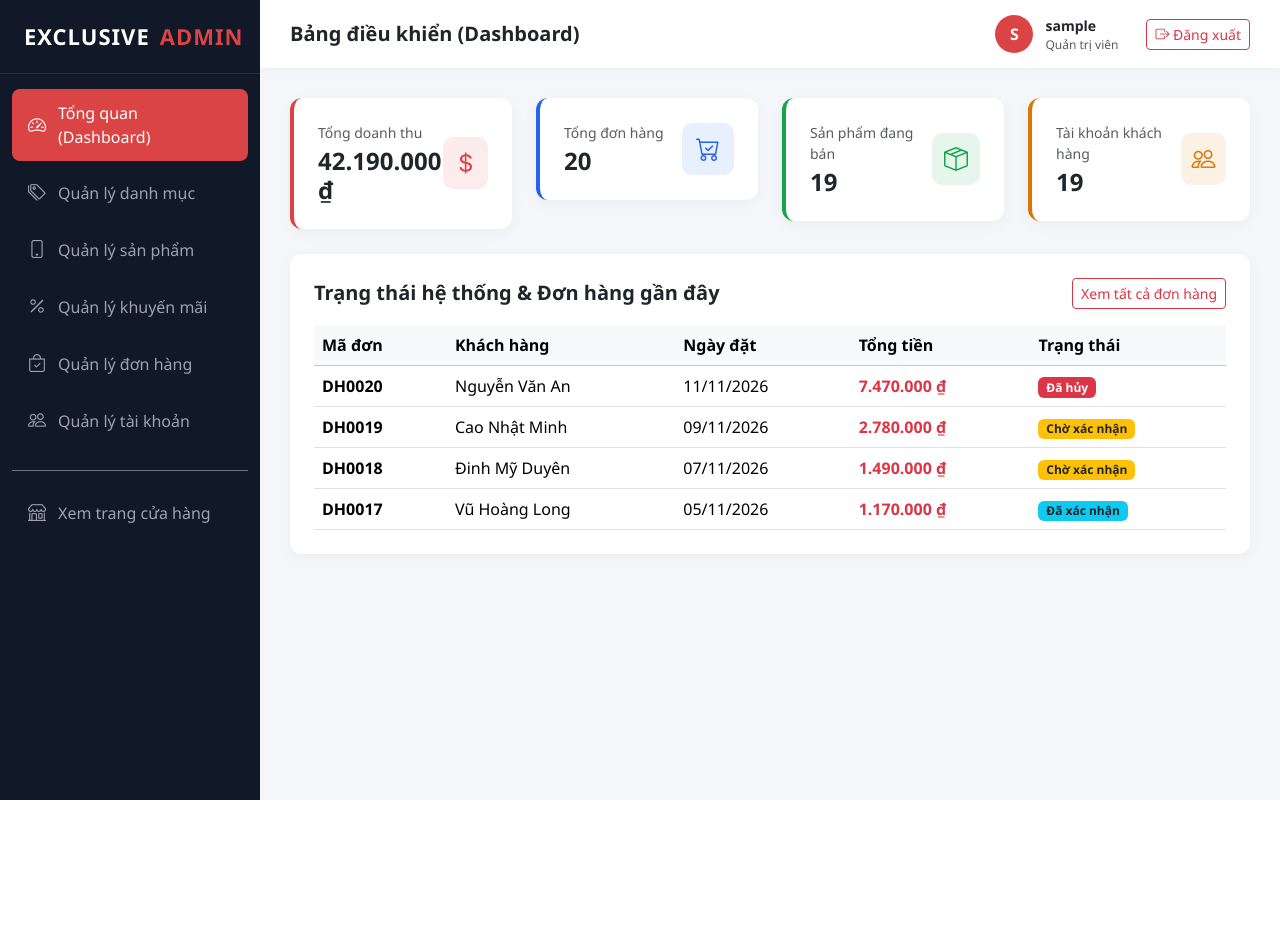
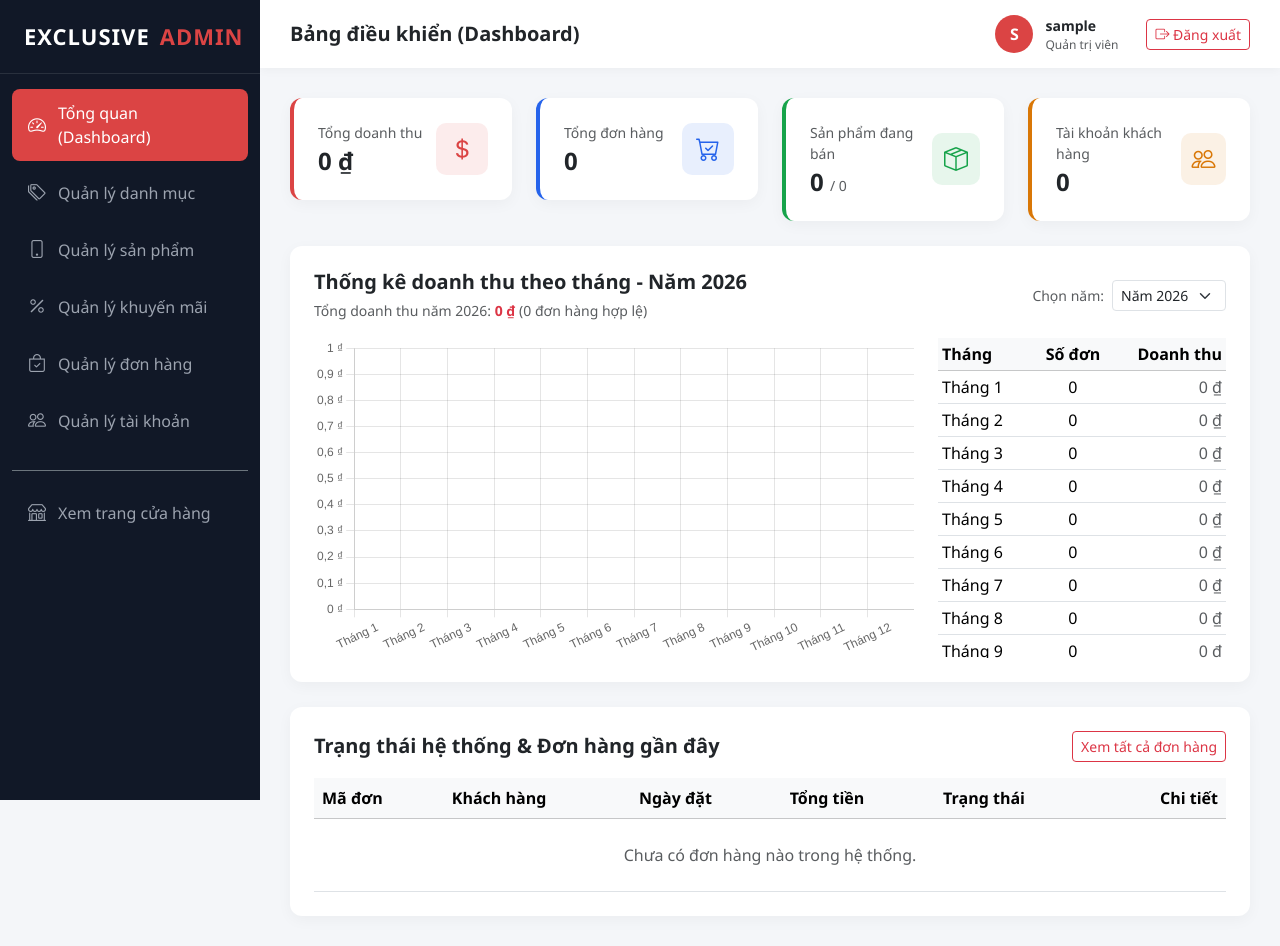
Before and after one commit to HuynhLan-dsg/DoAnNhom08LTW, an ASP.NET Core app: page /Admin in a window 1280 px wide. Before the commit the page ends 800 px from the top, so only its background shows below. Run offline with ASP.NET Core 8, Linux system fonts and the light colour scheme; the visitor is signed in with stand-in values (Sample User, id 1).

Commit message:
feat(admin): implement dashboard revenue statistics and view components

```diff
--- a/Areas/Admin/Controllers/DashboardController.cs
+++ b/Areas/Admin/Controllers/DashboardController.cs
@@ -1,6 +1,6 @@
+using DoAnNhom08LTW.Services.Interfaces;
 using Microsoft.AspNetCore.Authorization;
 using Microsoft.AspNetCore.Mvc;
-using Microsoft.Extensions.Hosting;
 
 namespace DoAnNhom08LTW.Areas.Admin.Controllers
 {
@@ -8,11 +8,33 @@ namespace DoAnNhom08LTW.Areas.Admin.Controllers
     [Authorize(Roles = "Admin")] // Chỉ tài khoản có VaiTro = 'Admin' mới được truy cập
     //Cơ chế hoạt động:Nếu chưa đăng nhập mà gõ /Admin/Dashboard ==> Tự động chuyển sang /Account/Login.
     //Nếu đăng nhập bằng tài khoản khach01 @phonestore.example(có VaiTro = 'KhachHang') mà cố tình gõ /Admin/Dashboard $\rightarrow$ Tự động chặn lại và chuyển sang /Account/AccessDenied.
-    public class DashboardController: Controller
+    public class DashboardController : Controller
     {
-        public IActionResult Index()
+        private readonly IDashboardService _dashboardService;
+        private readonly ILogger<DashboardController> _logger;
+
+        public DashboardController(
+            IDashboardService dashboardService,
+            ILogger<DashboardController> logger)
         {
-            return View();
+            _dashboardService = dashboardService;
+            _logger = logger;
+        }
+
+        [HttpGet]
+        public async Task<IActionResult> Index(int? year)
+        {
+            var model = await _dashboardService.GetDashboardDataAsync(year);
+            _logger.LogInformation("Admin truy cập Dashboard thống kê năm {Year}.", model.NamThongKe);
+            return View(model);
+        }
+
+        [HttpGet]
+        public async Task<IActionResult> RevenueByMonth(int year)
+        {
+            var targetYear = year > 2000 ? year : DateTime.Now.Year;
+            var data = await _dashboardService.GetMonthlyRevenueAsync(targetYear);
+            return Json(new { year = targetYear, items = data });
         }
     }
 }
--- a/Areas/Admin/Views/Dashboard/Index.cshtml
+++ b/Areas/Admin/Views/Dashboard/Index.cshtml
@@ -1,6 +1,16 @@
+@model DoAnNhom08LTW.Models.ViewModels.Admin.DashboardViewModel
+@using System.Globalization
+@using System.Text.Json
+@using DoAnNhom08LTW.Models.ViewModels.Admin
 @{
     ViewData["Title"] = "Bảng điều khiển (Dashboard)";
     Layout = "~/Areas/Admin/Views/Shared/_Layout_admin.cshtml";
+    var viCulture = CultureInfo.GetCultureInfo("vi-VN");
+    var monthlyLabelsJson = JsonSerializer.Serialize(Model.DoanhThuTheoThang.Select(m => $"Tháng {m.Thang}"));
+    var monthlyRevenueJson = JsonSerializer.Serialize(Model.DoanhThuTheoThang.Select(m => m.DoanhThu));
+    var monthlyOrdersJson = JsonSerializer.Serialize(Model.DoanhThuTheoThang.Select(m => m.SoDonHang));
+    var totalYearRevenue = Model.DoanhThuTheoThang.Sum(m => m.DoanhThu);
+    var totalYearOrders = Model.DoanhThuTheoThang.Sum(m => m.SoDonHang);
 }
 
 <style>
@@ -40,7 +50,7 @@
         <div class="stat-card" style="border-left-color: #DB4444;">
             <div>
                 <p class="text-muted mb-1 fw-medium" style="font-size: 14px;">Tổng doanh thu</p>
-                <h4 class="fw-bold mb-0 text-dark">42.190.000 ₫</h4>
+                <h4 class="fw-bold mb-0 text-dark">@Model.TongDoanhThu.ToString("N0", viCulture) ₫</h4>
             </div>
             <div class="stat-icon" style="background: rgba(219, 68, 68, 0.1); color: #DB4444;">
                 <i class="bi bi-currency-dollar"></i>
@@ -52,7 +62,7 @@
         <div class="stat-card" style="border-left-color: #2563eb;">
             <div>
                 <p class="text-muted mb-1 fw-medium" style="font-size: 14px;">Tổng đơn hàng</p>
-                <h4 class="fw-bold mb-0 text-dark">20</h4>
+                <h4 class="fw-bold mb-0 text-dark">@Model.TongDonHang</h4>
             </div>
             <div class="stat-icon" style="background: rgba(37, 99, 235, 0.1); color: #2563eb;">
                 <i class="bi bi-cart-check"></i>
@@ -64,7 +74,7 @@
         <div class="stat-card" style="border-left-color: #16a34a;">
             <div>
                 <p class="text-muted mb-1 fw-medium" style="font-size: 14px;">Sản phẩm đang bán</p>
-                <h4 class="fw-bold mb-0 text-dark">19</h4>
+                <h4 class="fw-bold mb-0 text-dark">@Model.SanPhamDangBan <span class="text-muted fw-normal" style="font-size: 14px;">/ @Model.TongSanPham</span></h4>
             </div>
             <div class="stat-icon" style="background: rgba(22, 163, 74, 0.1); color: #16a34a;">
                 <i class="bi bi-box-seam"></i>
@@ -76,10 +86,67 @@
         <div class="stat-card" style="border-left-color: #d97706;">
             <div>
                 <p class="text-muted mb-1 fw-medium" style="font-size: 14px;">Tài khoản khách hàng</p>
-                <h4 class="fw-bold mb-0 text-dark">19</h4>
+                <h4 class="fw-bold mb-0 text-dark">@Model.TongKhachHang</h4>
             </div>
             <div class="stat-icon" style="background: rgba(217, 119, 6, 0.1); color: #d97706;">
                 <i class="bi bi-people"></i>
+            </div>
+        </div>
+    </div>
+</div>
+
+@await Component.InvokeAsync("Notification")
+
+<div class="table-card">
+    <div class="d-flex flex-wrap justify-content-between align-items-center gap-3 mb-3">
+        <div>
+            <h5 class="fw-bold mb-1">Thống kê doanh thu theo tháng - Năm @Model.NamThongKe</h5>
+            <small class="text-muted">
+                Tổng doanh thu năm @Model.NamThongKe:
+                <strong class="text-danger">@totalYearRevenue.ToString("N0", viCulture) ₫</strong>
+                (@totalYearOrders đơn hàng hợp lệ)
+            </small>
+        </div>
+        <form asp-area="Admin" asp-controller="Dashboard" asp-action="Index" method="get" class="d-flex align-items-center gap-2">
+            <label for="yearSelect" class="form-label mb-0 small text-muted">Chọn năm:</label>
+            <select id="yearSelect" name="year" class="form-select form-select-sm w-auto" onchange="this.form.submit()">
+                @foreach (var y in Model.DanhSachNam)
+                {
+                    <option value="@y" selected="@(y == Model.NamThongKe)">Năm @y</option>
+                }
+            </select>
+        </form>
+    </div>
+
+    <div class="row g-4 align-items-center">
+        <div class="col-lg-8">
+            <div style="position: relative; height: 320px;">
+                <canvas id="monthlyRevenueChart"></canvas>
+            </div>
+        </div>
+        <div class="col-lg-4">
+            <div class="table-responsive" style="max-height: 320px; overflow-y: auto;">
+                <table class="table table-sm table-hover align-middle mb-0">
+                    <thead class="table-light sticky-top">
+                        <tr>
+                            <th>Tháng</th>
+                            <th class="text-center">Số đơn</th>
+                            <th class="text-end">Doanh thu</th>
+                        </tr>
+                    </thead>
+                    <tbody>
+                        @foreach (var m in Model.DoanhThuTheoThang)
+                        {
+                            <tr>
+                                <td class="fw-medium">Tháng @m.Thang</td>
+                                <td class="text-center">@m.SoDonHang</td>
+                                <td class="text-end @(m.DoanhThu > 0 ? "fw-semibold text-danger" : "text-muted")">
+                                    @m.DoanhThu.ToString("N0", viCulture) ₫
+                                </td>
+                            </tr>
+                        }
+                    </tbody>
+                </table>
             </div>
         </div>
     </div>
@@ -102,38 +169,97 @@
                     <th>Ngày đặt</th>
                     <th>Tổng tiền</th>
                     <th>Trạng thái</th>
+                    <th class="text-end">Chi tiết</th>
                 </tr>
             </thead>
             <tbody>
-                <tr>
-                    <td class="fw-semibold">DH0020</td>
-                    <td>Nguyễn Văn An</td>
-                    <td>11/11/2026</td>
-                    <td class="fw-semibold text-danger">7.470.000 ₫</td>
-                    <td><span class="badge bg-danger">Đã hủy</span></td>
-                </tr>
-                <tr>
-                    <td class="fw-semibold">DH0019</td>
-                    <td>Cao Nhật Minh</td>
-                    <td>09/11/2026</td>
-                    <td class="fw-semibold text-danger">2.780.000 ₫</td>
-                    <td><span class="badge bg-warning text-dark">Chờ xác nhận</span></td>
-                </tr>
-                <tr>
-                    <td class="fw-semibold">DH0018</td>
-                    <td>Đinh Mỹ Duyên</td>
-                    <td>07/11/2026</td>
-                    <td class="fw-semibold text-danger">1.490.000 ₫</td>
-                    <td><span class="badge bg-warning text-dark">Chờ xác nhận</span></td>
-                </tr>
-                <tr>
-                    <td class="fw-semibold">DH0017</td>
-                    <td>Vũ Hoàng Long</td>
-                    <td>05/11/2026</td>
-                    <td class="fw-semibold text-danger">1.170.000 ₫</td>
-                    <td><span class="badge bg-info text-dark">Đã xác nhận</span></td>
-                </tr>
+                @if (Model.DonHangGanDay.Any())
+                {
+                    @foreach (var order in Model.DonHangGanDay)
+                    {
+                        <tr>
+                            <td class="fw-semibold">@(string.IsNullOrEmpty(order.MaDonHang) ? $"DH{order.Id:D4}" : order.MaDonHang)</td>
+                            <td>@order.TenNguoiNhan</td>
+                            <td>@order.NgayDat.ToString("dd/MM/yyyy")</td>
+                            <td class="fw-semibold text-danger">@order.TongTien.ToString("N0", viCulture) ₫</td>
+                            <td>
+                                <span class="badge @OrderStatusHelper.GetBadgeClass(order.TrangThai)">
+                                    @OrderStatusHelper.GetDisplayName(order.TrangThai)
+                                </span>
+                            </td>
+                            <td class="text-end">
+                                <a asp-area="Admin" asp-controller="Order" asp-action="Details" asp-route-id="@order.Id"
+                                   class="btn btn-sm btn-outline-secondary">
+                                    <i class="bi bi-eye"></i>
+                                </a>
+                            </td>
+                        </tr>
+                    }
+                }
+                else
+                {
+                    <tr>
+                        <td colspan="6" class="text-center text-muted py-4">
+                            Chưa có đơn hàng nào trong hệ thống.
+                        </td>
+                    </tr>
+                }
             </tbody>
         </table>
     </div>
 </div>
+
+@section Scripts {
+    <script src="https://cdn.jsdelivr.net/npm/chart.js@4.4.1/dist/chart.umd.min.js"></script>
+    <script>
+        (function () {
+            const ctx = document.getElementById('monthlyRevenueChart');
+            if (!ctx) return;
+
+            const labels = @Html.Raw(monthlyLabelsJson);
+            const revenueData = @Html.Raw(monthlyRevenueJson);
+            const ordersData = @Html.Raw(monthlyOrdersJson);
+
+            new Chart(ctx, {
+                type: 'bar',
+                data: {
+                    labels: labels,
+                    datasets: [{
+                        label: 'Doanh thu (VNĐ)',
+                        data: revenueData,
+                        backgroundColor: 'rgba(219, 68, 68, 0.8)',
+                        borderColor: '#DB4444',
+                        borderWidth: 1,
+                        borderRadius: 6
+                    }]
+                },
+                options: {
+                    responsive: true,
+                    maintainAspectRatio: false,
+                    plugins: {
+                        legend: { display: false },
+                        tooltip: {
+                            callbacks: {
+                                label: function (context) {
+                                    const val = context.parsed.y || 0;
+                                    const count = ordersData[context.dataIndex] || 0;
+                                    return `Doanh thu: ${val.toLocaleString('vi-VN')} ₫ (${count} đơn)`;
+                                }
+                            }
+                        }
+                    },
+                    scales: {
+                        y: {
+                            beginAtZero: true,
+                            ticks: {
+                                callback: function (value) {
+                                    return Number(value).toLocaleString('vi-VN') + ' ₫';
+                                }
+                            }
+                        }
+                    }
+                }
+            });
+        })();
+    </script>
+}
--- /dev/null
+++ b/Views/Shared/Components/Notification/Default.cshtml
@@ -0,0 +1,32 @@
+@model DoAnNhom08LTW.Models.ViewModels.Admin.NotificationViewModel
+
+@if (Model.Items.Any())
+{
+    <div class="table-card">
+        <div class="d-flex justify-content-between align-items-center mb-3">
+            <h5 class="fw-bold mb-0">
+                <i class="bi bi-bell-fill text-danger me-2"></i>Thông báo cần xử lý
+            </h5>
+            <span class="badge bg-danger rounded-pill">@Model.TotalAlertCount cảnh báo</span>
+        </div>
+        <div class="list-group list-group-flush">
+            @foreach (var item in Model.Items)
+            {
+                <a asp-area="@item.Area"
+                   asp-controller="@item.Controller"
+                   asp-action="@item.Action"
+                   asp-all-route-data="item.RouteValues"
+                   class="list-group-item list-group-item-action px-0 d-flex justify-content-between align-items-center">
+                    <div class="d-flex align-items-center gap-3">
+                        <i class="bi @item.IconClass fs-5"></i>
+                        <div>
+                            <div class="fw-semibold text-dark">@item.Title</div>
+                            <div class="text-muted small">@item.Message</div>
+                        </div>
+                    </div>
+                    <span class="badge @item.BadgeClass">@item.BadgeText</span>
+                </a>
+            }
+        </div>
+    </div>
+}
```
Also changed, not shown: ViewComponents/CartSummaryViewComponent.cs (+95 -3 lines), ViewComponents/NotificationViewComponent.cs (+80 -3 lines), Views/Shared/Components/CartSummary/Default.cshtml (added, +14 -0 lines).
